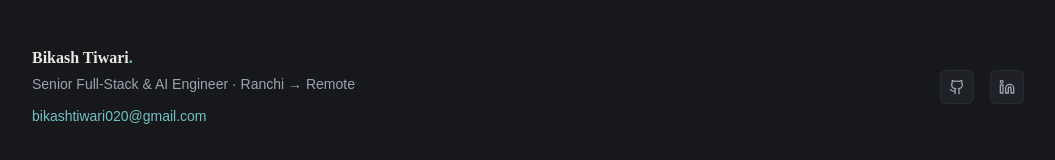
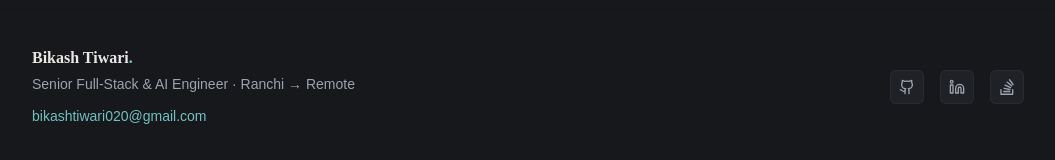
Before and after one commit to Bikash9609/portfolio, a Next.js app: page / in a window 1280 px wide. Shown: the part 2047-2207 px from the top of the page, without its empty margins (112-1167 px from the left). Built offline with nearby package versions, Linux system fonts and the light colour scheme; a web font is replaced by a local one.

Commit message:
feat: add StackOverflow icon and profile links to home page and footer

```diff
--- a/src/app/page.tsx
+++ b/src/app/page.tsx
@@ -6,11 +6,11 @@ import { motion } from "framer-motion";
 import {
   Github,
   Linkedin,
-  Mail,
   Download,
   ArrowRight,
   ExternalLink,
 } from "lucide-react";
+import { StackOverflow } from "@/components/icons";
 import { Button } from "@/components/ui/button";
 
 const fadeUp = {
@@ -174,6 +174,7 @@ export default function Home() {
           <div className="flex gap-2">
             <Link href="https://github.com/Bikash9609" className="text-muted-foreground hover:text-foreground transition-colors p-1.5 bg-muted rounded-md"><Github className="w-4 h-4" /></Link>
             <Link href="https://www.linkedin.com/in/bikash-t-35ab48179/" className="text-muted-foreground hover:text-foreground transition-colors p-1.5 bg-muted rounded-md"><Linkedin className="w-4 h-4" /></Link>
+            <Link href="https://stackoverflow.com/users/12255214/blatzo" className="text-muted-foreground hover:text-foreground transition-colors p-1.5 bg-muted rounded-md"><StackOverflow className="w-4 h-4" /></Link>
           </div>
         </motion.div>
 
--- /dev/null
+++ b/src/components/icons.tsx
@@ -0,0 +1,18 @@
+import * as React from "react";
+
+export function StackOverflow(props: React.SVGProps<SVGSVGElement>) {
+  return (
+    <svg
+      xmlns="http://www.w3.org/2000/svg"
+      viewBox="0 0 24 24"
+      fill="none"
+      stroke="currentColor"
+      strokeWidth="2"
+      strokeLinecap="round"
+      strokeLinejoin="round"
+      {...props}
+    >
+      <path d="M2.913 16.041v6.848h17.599v-6.848M7.16 18.696h8.925M7.65 13.937l8.675 1.8M9.214 9.124l8.058 3.758M12.086 4.65l6.849 5.66M15.774 1.111l5.313 7.162" />
+    </svg>
+  );
+}
--- a/src/components/layout/footer.tsx
+++ b/src/components/layout/footer.tsx
@@ -1,5 +1,6 @@
 import Link from "next/link";
-import { Github, Linkedin, Mail } from "lucide-react";
+import { Github, Linkedin } from "lucide-react";
+import { StackOverflow } from "@/components/icons";
 
 export function Footer() {
   return (
@@ -37,6 +38,15 @@ export function Footer() {
             >
               <Linkedin className="h-4 w-4" />
             </Link>
+            <Link
+              href="https://stackoverflow.com/users/12255214/blatzo"
+              target="_blank"
+              rel="noopener noreferrer"
+              className="text-muted-foreground hover:text-foreground transition-colors p-2 bg-muted/50 rounded-md border border-border/50"
+              aria-label="StackOverflow"
+            >
+              <StackOverflow className="h-4 w-4" />
+            </Link>
           </div>
         </div>
 
```
